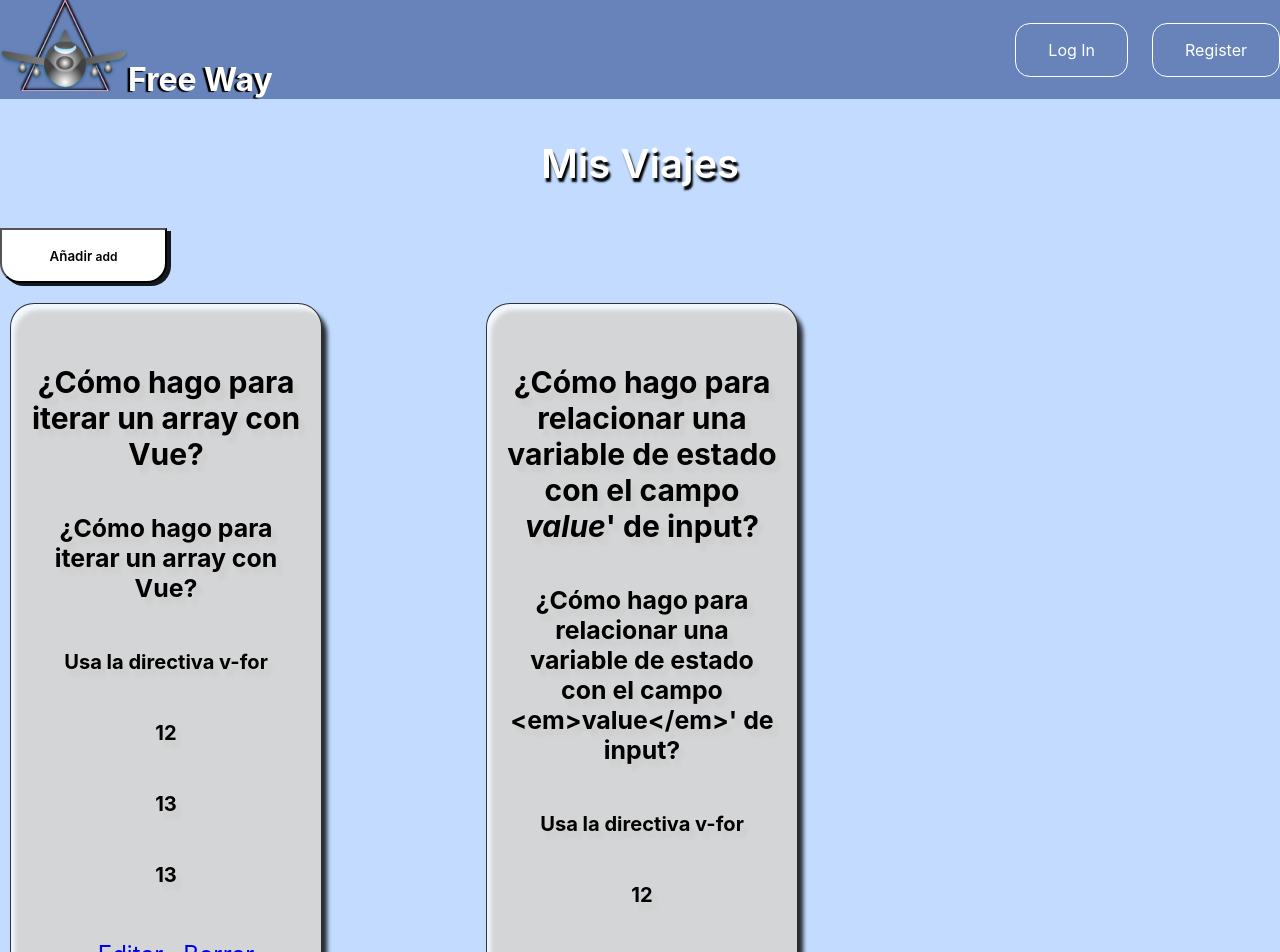
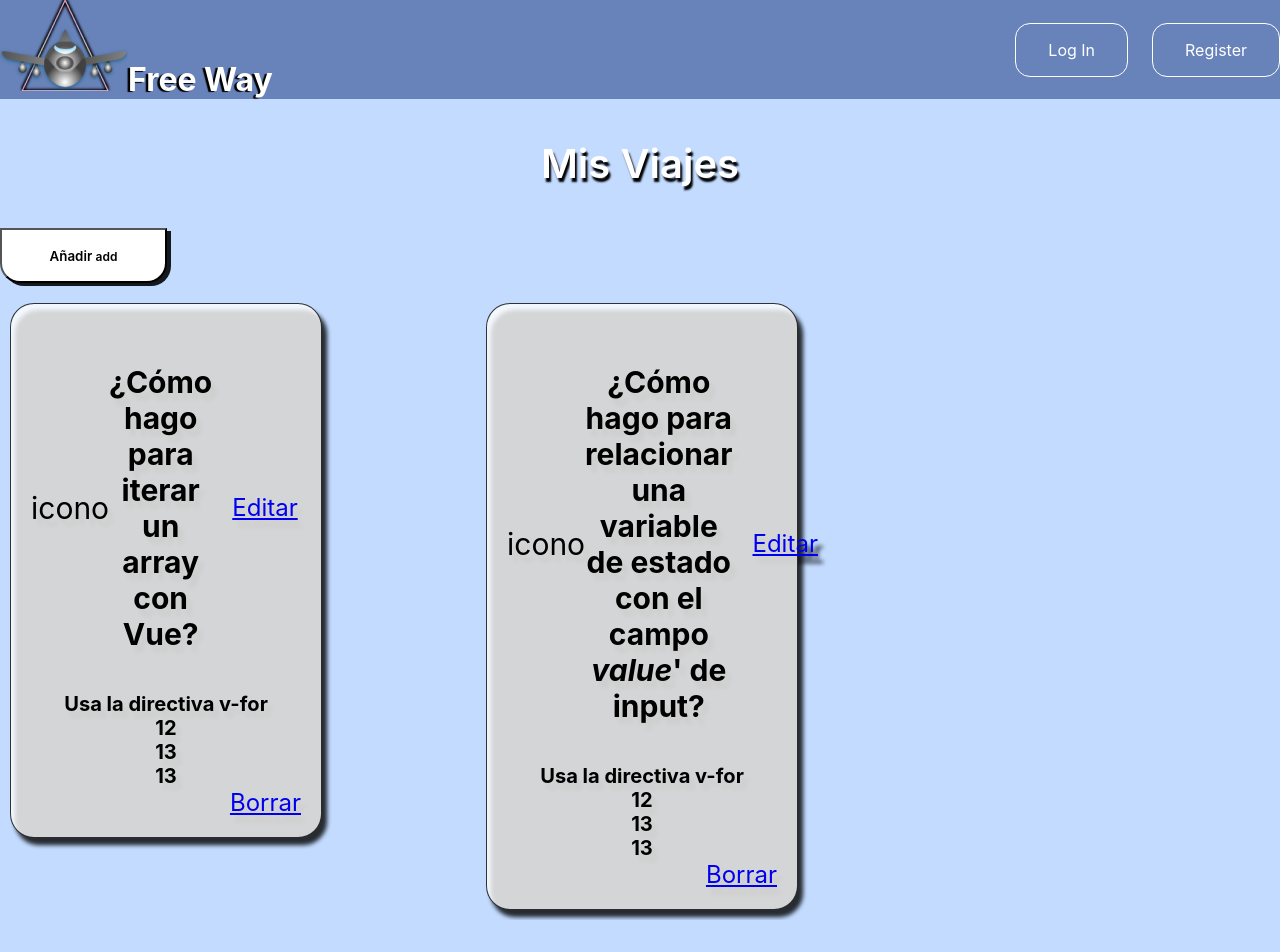
Before and after one commit to PlanificacionViaje/PlanificacioFrontEnd, a Vue app: page / in a window 1280 px wide. Shown: the top 952 px of the page. After the commit the page ends 920 px from the top, so only its background shows below. Built offline with nearby package versions, Linux system fonts and the light colour scheme; the HTML template or start-up script is replaced by a standard one.

Commit message:
faltan botones

```diff
--- a/src/Components/QuestionCard.vue
+++ b/src/Components/QuestionCard.vue
@@ -24,16 +24,27 @@
         </div>
 
         <div v-else class="grid-item">
-            <h4 class="text-note-nombre" v-html="note.Nombre" ></h4>
-            <h5 class="text-note">{{ note.Nombre }}</h5>
+            <section id="cabecera-grid">
+            <p> icono </p>
+             <h4 class="text-note-nombre" v-html="note.Nombre" ></h4>
+             <a href="#" @click.prevent="editCard" id="edit-flashcard"
+            class="edit-flashcard text-uppercase" data-id="edit">Editar</a>
+
+            </section>
+
+            <!-- <h5 class="text-note">{{ note.Nombre }}</h5> -->
             <h6  class="text-note">{{ note.Fechainicio }}</h6>
             <h6  class="text-note">{{ note.Fechafin }}</h6>
             <h6 class="text-note">{{ note.Presupuesto }}</h6>
-            <h6 class=".text-note-desc">{{ note.Descripcion }}</h6>
-            <a href="#" @click.prevent="editCard" id="edit-flashcard"
-            class="edit-flashcard text-uppercase" data-id="">Editar</a>
+            <h6 class="text-note-desc">{{ note.Descripcion }}</h6>
+
+            <section id="fin-grid">
             <a href="#" @click.prevent="deleteCard" id="delete-flashcard"
             class="delete-flashcard text-uppercase">Borrar</a>
+            </section>
+
+
+
         </div>
     </div>
 
@@ -123,10 +134,27 @@ background-color: rgba(255, 255, 255, 0.8);
 .text-note-desc{
     font-family: inherit;
     overflow-wrap: break-word;
+    margin-bottom: 0px;
+    margin-block-start: 0px;
+    margin-block-end: 0px;
     }
 
-.text-note-desc{
-    font-family: inherit;
+    #cabecera-grid{
+    display: flex;
+    justify-content: space-between;
+    align-items: center;
+    }
+
+    #fin-grid{
+        display: flex;
+        justify-content: flex-end;
+    }
+
+    .text-note{
+        margin-bottom: 0px;
+        margin-block-start: 0px;
+        margin-block-end: 0px;
+        font-family: inherit;
     }
 
 </style>
--- a/src/assets/main.css
+++ b/src/assets/main.css
@@ -108,11 +108,17 @@ textarea {
   font-family: inherit;
   font-size: 24px;
   margin: 20px;
+  align-items: right;
+  align-content: right;
+  justify-content: end;
 }
 
 .delete-flashcard {
   font-family: inherit;
   font-size: 24px;
+  align-items: right;
+  align-content: right;
+  justify-content: end;
   }
 
 #questions-list{
```
